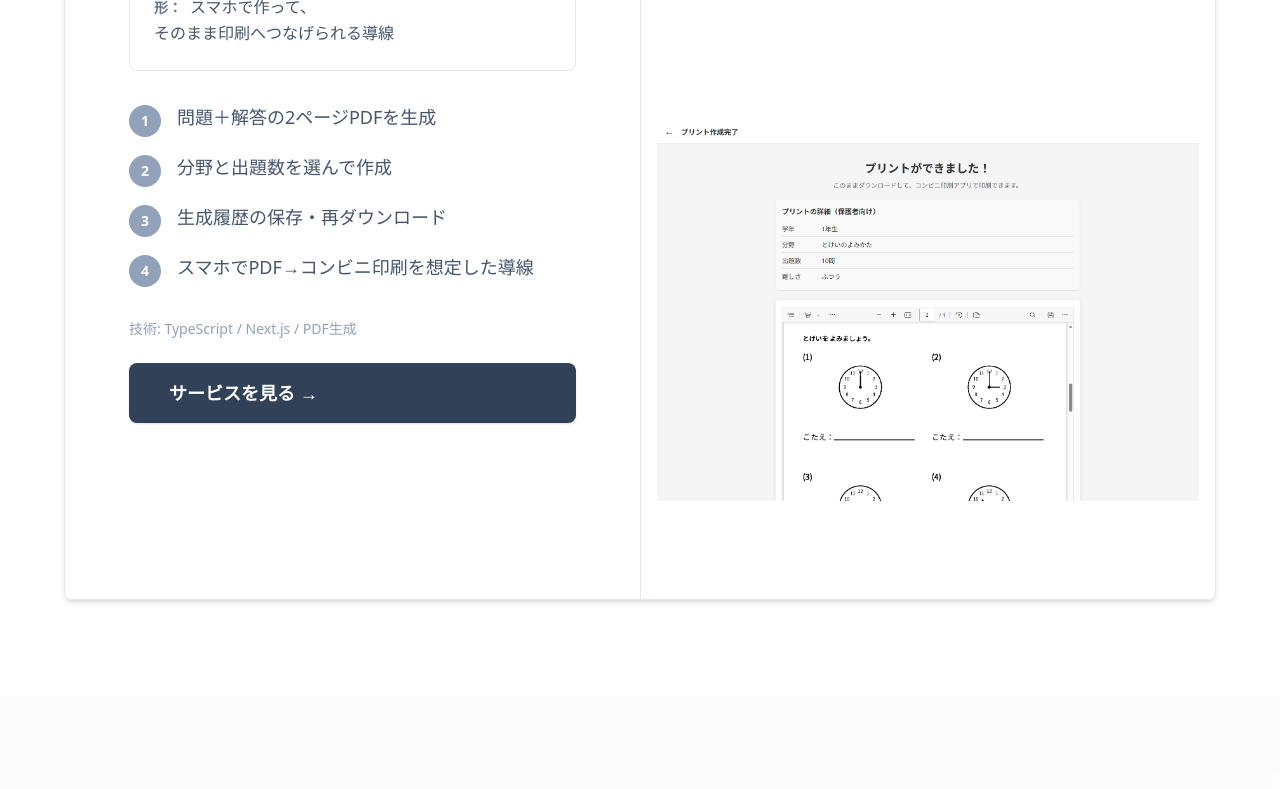
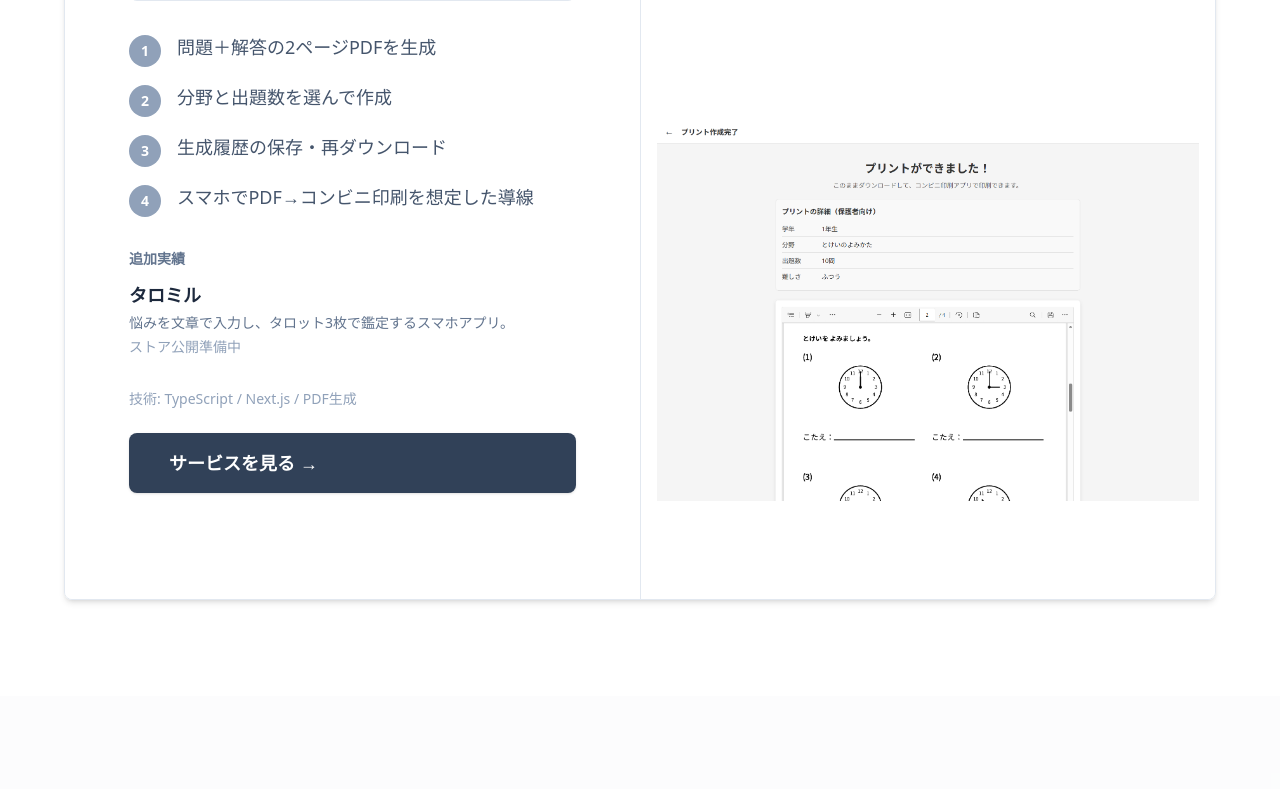
Before and after one commit to kanzakitamon/site, a Next.js app: page / in a window 1280 px wide. Shown: the part 3800-4589 px from the top of the page. Built offline with nearby package versions, Linux system fonts and the light colour scheme.

Commit message:
Add taromiru to works section

```diff
--- a/app/page.tsx
+++ b/app/page.tsx
@@ -229,6 +229,28 @@ export default function Home() {
                       </li>
                     ))}
                   </ul>
+                  {siteConfig.service.additionalWorks?.length ? (
+                    <div className="mb-8">
+                      <p className="text-sm font-semibold text-slate-500 mb-3">
+                        追加実績
+                      </p>
+                      <div className="space-y-4">
+                        {siteConfig.service.additionalWorks.map((work, index) => (
+                          <div key={index} className="text-slate-600">
+                            <div className="text-lg font-semibold text-slate-800">
+                              {work.name}
+                            </div>
+                            <p className="text-sm text-slate-500 mt-1">
+                              {work.description}
+                            </p>
+                            <p className="text-sm text-slate-400 mt-1">
+                              {work.status}
+                            </p>
+                          </div>
+                        ))}
+                      </div>
+                    </div>
+                  ) : null}
                   <p className="text-sm text-slate-400 mb-6">
                     技術: {siteConfig.service.tech}
                   </p>
--- a/content/site.ts
+++ b/content/site.ts
@@ -88,6 +88,13 @@ export const siteConfig = {
       "生成履歴の保存・再ダウンロード",
       "スマホでPDF→コンビニ印刷を想定した導線",
     ],
+    additionalWorks: [
+      {
+        name: "タロミル",
+        description: "悩みを文章で入力し、タロット3枚で鑑定するスマホアプリ。",
+        status: "ストア公開準備中",
+      },
+    ],
     tech: "TypeScript / Next.js / PDF生成",
     url: "https://www.rakupri.com",
     imageUrl: null,
```
